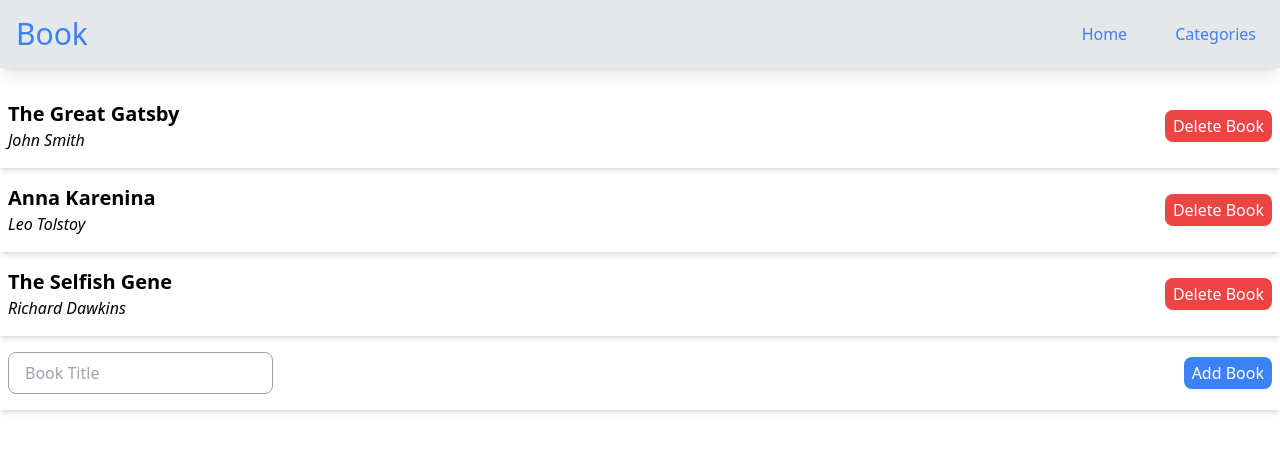
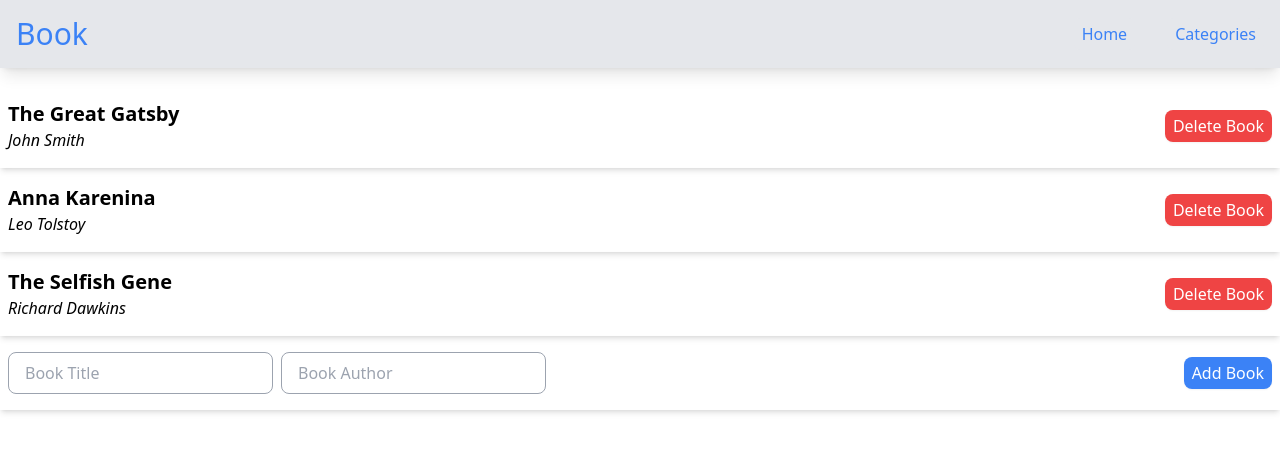
Before and after one commit to kimitaWanjohi/bookstore, a React (Create React App) app: page / in a window 1280 px wide. Shown: the top 452 px of the page. Built offline with nearby package versions, Linux system fonts and the light colour scheme.

Commit message:
Add book to store

```diff
--- a/src/components/AddBook.jsx
+++ b/src/components/AddBook.jsx
@@ -1,12 +1,39 @@
+import { useState } from "react";
+import { useDispatch } from "react-redux";
+import { addBook } from "../redux/books/booksSlice";
+
 export default function AddBook() {
+  const [title, setTitle] = useState();
+  const [author, setAuthor] = useState();
+  const dispatch = useDispatch();
+
+  const handleAddbook = (e) => {
+    e.preventDefault();
+    const newBook = {
+      id: Math.random(),
+      title,
+      author
+    };
+    dispatch(addBook(newBook));
+    e.target.reset();
+  };
+
   return (
-    <form className="flex items-center justify-between px-2 py-4 shadow-md">
-      <input
-        className="border border-gray-400 rounded-lg px-4 py-2 focus:outline-none focus:ring-2 focus:ring-blue-600 focus:border-transparent"
-        placeholder="Book Title"
-      />
+    <form onSubmit={handleAddbook} className="flex flex-col md:flex-row items-center gap-2 justify-between px-2 py-4 shadow-md">
+      <div className="flex flex-col md:flex-row gap-2">
+        <input
+          onChange={(e) => setTitle(e.target.value)}
+          className="border border-gray-400 rounded-lg px-4 py-2 focus:outline-none focus:ring-2 focus:ring-blue-600 focus:border-transparent"
+          placeholder="Book Title"
+        />
+        <input
+          onChange={(e) => setAuthor(e.target.value)}
+          className="border border-gray-400 rounded-lg px-4 py-2 focus:outline-none focus:ring-2 focus:ring-blue-600 focus:border-transparent"
+          placeholder="Book Author"
+        />
+      </div>
       <button
-        type="button"
+        type="submit"
         className="bg-blue-500 hover:bg-blue-400 py-1 px-2 text-white rounded-lg shadow-sm"
       >
         Add Book
```
